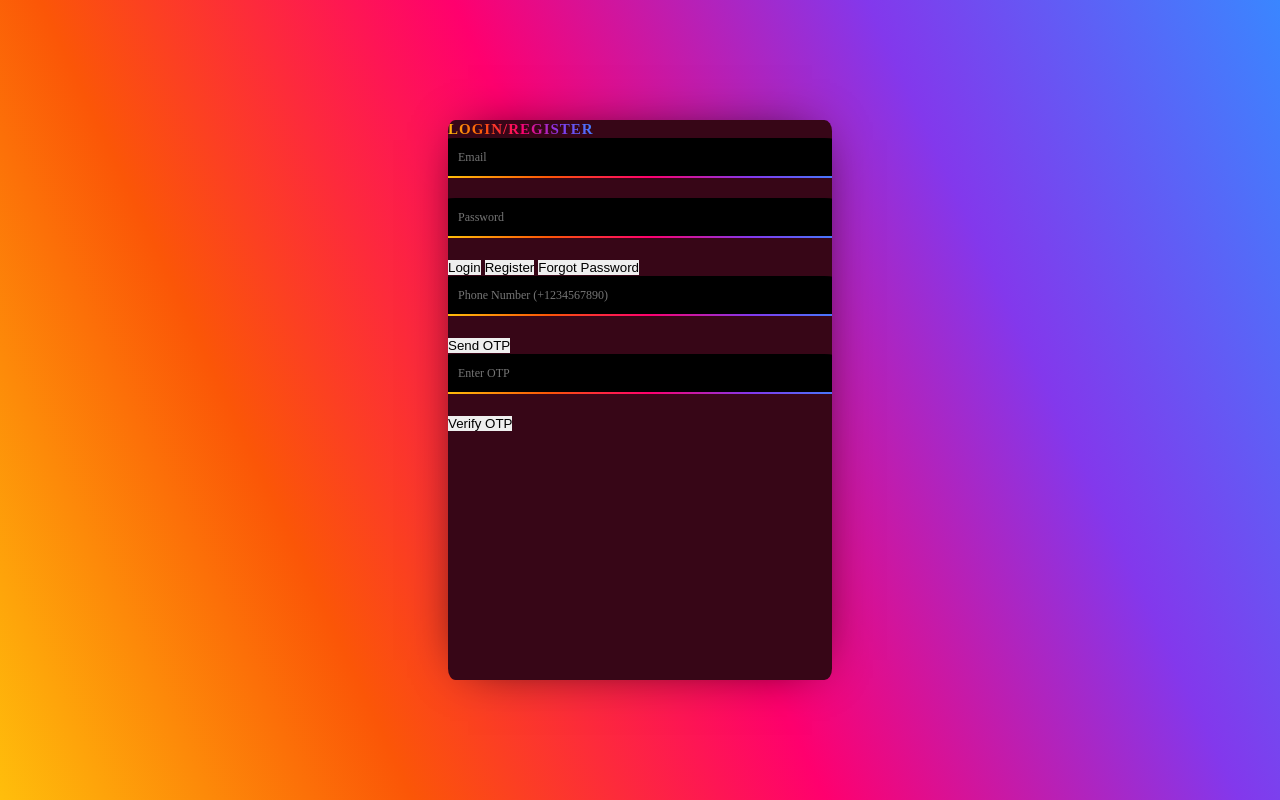
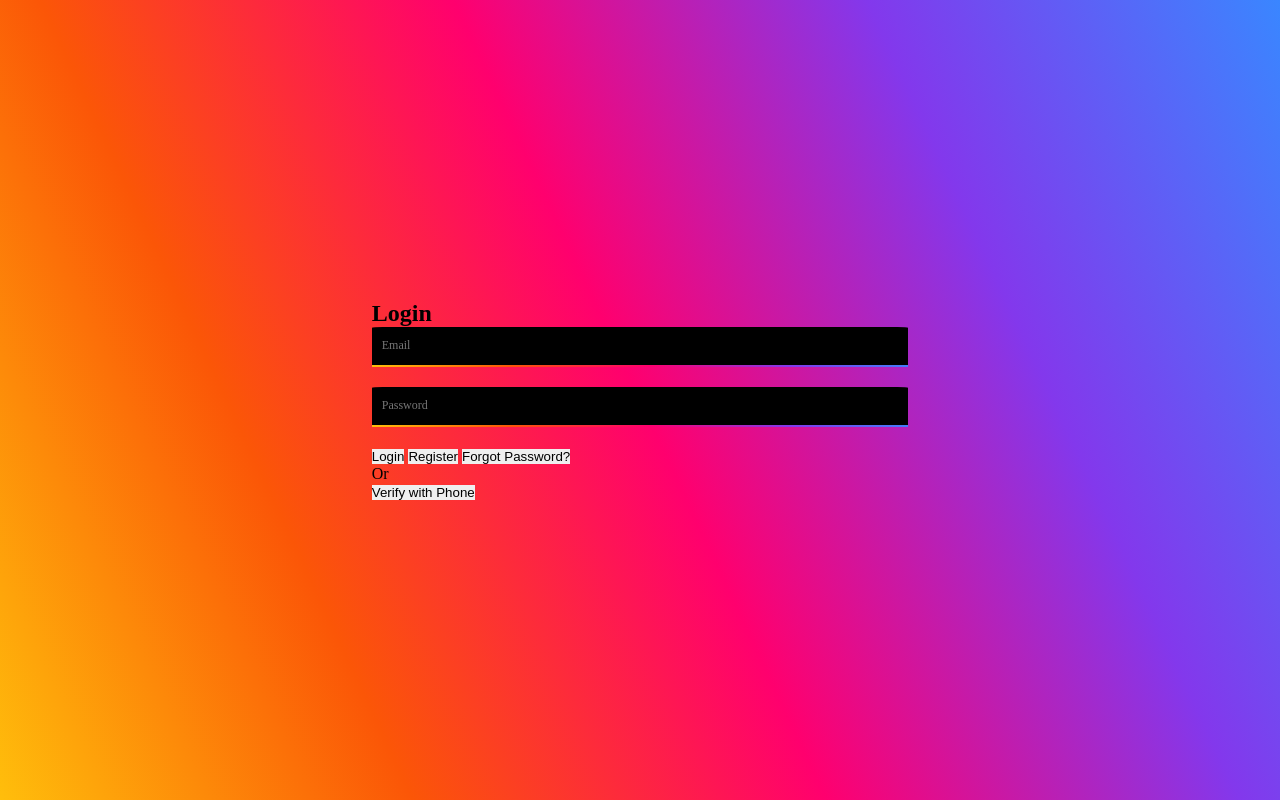
Before and after one commit to Evan0234/login.zeeps.me, a plain HTML site: page index.html in a window 1280 px wide. Drawn offline with Linux system fonts and the light colour scheme.

Commit message:
Update index.html

```diff
--- a/index.html
+++ b/index.html
@@ -1,36 +1,30 @@
 <!DOCTYPE html>
-<html>
+<html lang="en">
 <head>
-    <meta charset="utf-8">
-    <title>Login + Firebase Firestore</title>
-
-    <!-- Google reCAPTCHA v3 (Enterprise) -->
-    <script src="https://www.google.com/recaptcha/enterprise.js?render=6Lc-gVgqAAAAAOIfqdzW9Mc-y6jGxdpPSRGzsqEp"></script>
+    <meta charset="UTF-8">
+    <meta name="viewport" content="width=device-width, initial-scale=1.0">
+    <title>Login to Zeeps</title>
 
     <!-- Firebase SDKs -->
     <script src="https://www.gstatic.com/firebasejs/8.6.8/firebase-app.js"></script>
     <script src="https://www.gstatic.com/firebasejs/8.6.8/firebase-auth.js"></script>
     <script src="https://www.gstatic.com/firebasejs/8.6.8/firebase-firestore.js"></script>
 
-    <link rel="stylesheet" type="text/css" href="index.css">
+    <link rel="stylesheet" href="index.css">
 </head>
 <body>
-    <div id="content_container">
-        <div id="form_container">
-            <h2 id="form_header">Login/Register</h2>
+    <div id="login-container">
+        <h2>Login</h2>
+        <input type="email" id="email" placeholder="Email" required>
+        <input type="password" id="password" placeholder="Password" required>
 
-            <input type="email" id="email" placeholder="Email">
-            <input type="password" id="password" placeholder="Password">
-            <button onclick="login()">Login</button>
-            <button onclick="register()">Register</button>
-            <button onclick="window.location.href='https://zeeps.me/forgot'">Forgot Password</button>
+        <button id="login-button" onclick="login()">Login</button>
+        <button id="register-button" onclick="register()">Register</button>
+        <button id="forgot-password-button" onclick="window.location.href='https://zeeps.me/forgot'">Forgot Password?</button>
 
-            <input type="tel" id="phoneNumber" placeholder="Phone Number (+1234567890)">
-            <button onclick="sendOTP()">Send OTP</button>
-            <input type="text" id="otp" placeholder="Enter OTP">
-            <button onclick="verifyOTP()">Verify OTP</button>
-
-            <div id="recaptcha-container"></div>
+        <div id="redirect-container">
+            <p>Or</p>
+            <button id="phone-verify-button" onclick="window.location.href='https://login.zeeps.me/phone-verify'">Verify with Phone</button>
         </div>
     </div>
 
```
